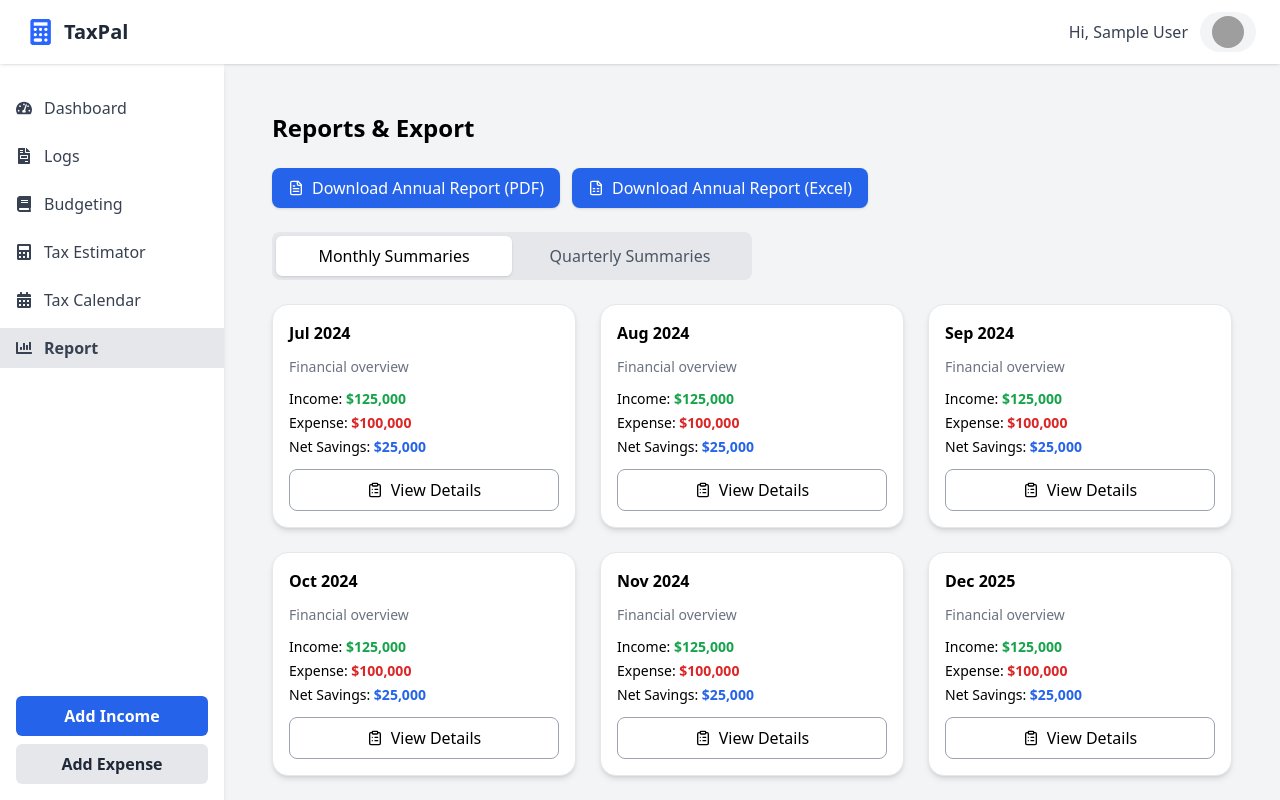
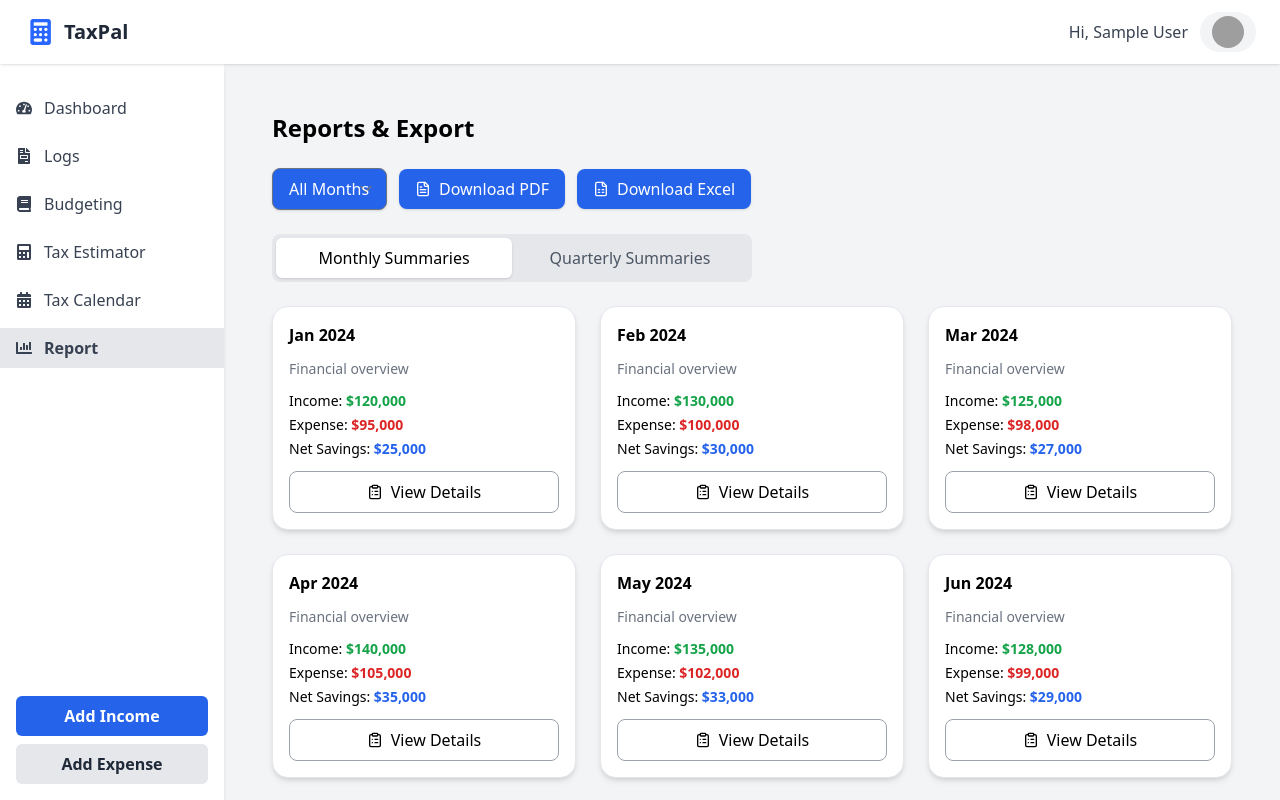
Before and after one commit to Search-Prem/TaxPal, a React (Vite) app in the folder Client/: page /report in a window 1280 px wide. Shown: the top 800 px of the page. Built offline with nearby package versions, Linux system fonts and the light colour scheme; sample sign-in values are in the browser's storage; grey boxes are pictures that could not be loaded.

Commit message:
Reports updated

```diff
--- a/Client/src/pages/Category.jsx
+++ b/Client/src/pages/Category.jsx
@@ -2,6 +2,7 @@
 import { FaUser, FaBell, FaList, FaEdit, FaTimes, FaEye, FaEyeSlash } from "react-icons/fa";
 import { toast } from "react-toastify";
 
+// ---------------- Profile Section ----------------
 function ProfileSection() {
   const [form, setForm] = useState({ name: "", email: "", password: "" });
   const [showPassword, setShowPassword] = useState(false);
@@ -13,9 +14,7 @@
     }
   }, []);
 
-  const handleChange = (e) => {
-    setForm({ ...form, [e.target.name]: e.target.value });
-  };
+  const handleChange = (e) => setForm({ ...form, [e.target.name]: e.target.value });
 
   const handleSave = () => {
     const toSave = { name: form.name, email: form.email };
@@ -24,33 +23,33 @@
   };
 
   return (
-    <div className="bg-white p-8 rounded shadow border w-full h-full">
-
+    <div className="bg-white p-6 rounded shadow border w-full max-w-full">
       <h2 className="text-xl font-bold mb-2">Profile Settings</h2>
       <p className="text-gray-600 mb-4">Update your personal information.</p>
 
       <div className="space-y-4">
         <div>
-          <label className="block text-sm font-medium">Name</label>
+          <label className="block text-sm font-medium mb-1">Name</label>
           <input
             type="text"
             name="name"
             value={form.name}
             onChange={handleChange}
-            className="w-1/2 border rounded px-3 py-2"
-
+            className="w-full border rounded px-3 py-2"
           />
         </div>
+
         <div>
-          <label className="block text-sm font-medium">Email (readonly)</label>
+          <label className="block text-sm font-medium mb-1">Email (readonly)</label>
           <input
             type="email"
             name="email"
             value={form.email}
             readOnly
-             className="w-full max-w-sm border rounded px-3 py-2 bg-gray-100 cursor-not-allowed"
+            className="w-full border rounded px-3 py-2 bg-gray-100 cursor-not-allowed"
           />
         </div>
+
         <div className="relative">
           <label className="block text-sm font-medium mb-1">Password</label>
           <input
@@ -58,12 +57,12 @@
             name="password"
             value={form.password}
             onChange={handleChange}
-            className="w-full max-w-sm border rounded px-3 py-2 pr-10"
             placeholder="Enter new password"
+            className="w-full border rounded px-3 py-2 pr-10"
           />
           <button
             type="button"
-            className="absolute right-3 top-9 text-gray-500"
+            className="absolute right-3 top-1/2 transform -translate-y-1/2 text-gray-500"
             onClick={() => setShowPassword(!showPassword)}
             aria-label={showPassword ? "Hide password" : "Show password"}
             tabIndex={-1}
@@ -83,21 +82,16 @@
   );
 }
 
+// ---------------- Notifications Section ----------------
 function NotificationsSection() {
-  const [prefs, setPrefs] = useState({
-    email: true,
-    sms: false,
-    push: true,
-  });
+  const [prefs, setPrefs] = useState({ email: true, sms: false, push: true });
 
   useEffect(() => {
     const saved = JSON.parse(localStorage.getItem("notificationSettings"));
     if (saved) setPrefs(saved);
   }, []);
 
-  const toggle = (key) => {
-    setPrefs((prev) => ({ ...prev, [key]: !prev[key] }));
-  };
+  const toggle = (key) => setPrefs((prev) => ({ ...prev, [key]: !prev[key] }));
 
   const handleSave = () => {
     localStorage.setItem("notificationSettings", JSON.stringify(prefs));
@@ -105,7 +99,7 @@
   };
 
   return (
-    <div className="bg-white p-6 rounded shadow border">
+    <div className="bg-white p-6 rounded shadow border w-full max-w-full">
       <h2 className="text-xl font-bold mb-2">Notification Settings</h2>
       <p className="text-gray-600 mb-4">Manage your notification preferences.</p>
 
@@ -134,6 +128,7 @@
   );
 }
 
+// ---------------- Main Category Component ----------------
 export default function Category() {
   const [activeTab, setActiveTab] = useState("category");
   const [activeSection, setActiveSection] = useState("income");
@@ -187,13 +182,7 @@
   const handleSaveCategory = () => {
     if (!newCategory.trim()) return;
 
-    const colorPalette = [
-      "bg-pink-500",
-      "bg-indigo-500",
-      "bg-teal-500",
-      "bg-cyan-500",
-      "bg-lime-500",
-    ];
+    const colorPalette = ["bg-pink-500", "bg-indigo-500", "bg-teal-500", "bg-cyan-500", "bg-lime-500"];
     const randomColor = colorPalette[Math.floor(Math.random() * colorPalette.length)];
 
     if (editIndex !== null) {
@@ -222,51 +211,44 @@
   };
 
   return (
-    <div className="min-h-screen bg-gray-50">
+    <div className="min-h-screen bg-gray-50 w-full">
+      {/* Header */}
       <div className="bg-white shadow p-4 border-b">
         <h1 className="text-xl font-bold text-gray-700">Settings</h1>
         <p className="text-gray-500 text-sm">Manage your account settings and preferences</p>
       </div>
 
-      <div className="flex">
-        <div className="w-56 bg-white shadow-md border-r min-h-[calc(100vh-80px)] p-4">
+      <div className="flex w-full">
+        {/* Sidebar */}
+        <div className="w-64 bg-white shadow-md border-r min-h-[calc(100vh-80px)] p-4">
+          {[
+            { key: "profile", icon: <FaUser />, label: "Profile" },
+            { key: "notifications", icon: <FaBell />, label: "Notifications" },
+            { key: "category", icon: <FaList />, label: "Category" },
+          ].map((tab) => (
             <div
+              key={tab.key}
               className={`flex items-center gap-3 p-3 mb-2 rounded cursor-pointer ${
-              activeTab === "profile" ? "bg-gray-100 border-l-4 border-blue-600" : "hover:bg-gray-50"
+                activeTab === tab.key ? "bg-gray-100 border-l-4 border-blue-600" : "hover:bg-gray-50"
               }`}
-            onClick={() => setActiveTab("profile")}
+              onClick={() => setActiveTab(tab.key)}
             >
-            <FaUser className="text-gray-700" />
-            <span className="text-gray-700">Profile</span>
+              {tab.icon}
+              <span className="text-gray-700">{tab.label}</span>
             </div>
-          <div
-            className={`flex items-center gap-3 p-3 mb-2 rounded cursor-pointer ${
-              activeTab === "notifications" ? "bg-gray-100 border-l-4 border-blue-600" : "hover:bg-gray-50"
-            }`}
-            onClick={() => setActiveTab("notifications")}
-          >
-            <FaBell className="text-gray-700" />
-            <span className="text-gray-700">Notifications</span>
-          </div>
-          <div
-            className={`flex items-center gap-3 p-3 mb-2 rounded cursor-pointer ${
-              activeTab === "category" ? "bg-gray-100 border-l-4 border-blue-600" : "hover:bg-gray-50"
-            }`}
-            onClick={() => setActiveTab("category")}
-          >
-            <FaList className="text-gray-700" />
-            <span className="text-gray-700">Category</span>
-          </div>
+          ))}
         </div>
 
-        <div className="flex-1 p-6">
+        {/* Main Content */}
+        <div className="flex-1 p-6 space-y-6">
           {activeTab === "profile" && <ProfileSection />}
           {activeTab === "notifications" && <NotificationsSection />}
 
           {activeTab === "category" && (
-            <div className="bg-white p-6 rounded shadow border">
+            <div className="bg-white p-6 rounded shadow border w-full max-w-full">
               <h2 className="text-xl font-bold mb-4">Category Management</h2>
 
+              {/* Tabs */}
               <div className="flex space-x-6 mb-4 border-b pb-2">
                 <button
                   onClick={() => setActiveSection("income")}
@@ -286,46 +268,24 @@
                 </button>
               </div>
 
+              {/* Category List */}
               <div className="space-y-2">
-                {activeSection === "income" &&
-                  incomeCategories.map((cat, i) => (
-                    <div
-                      key={i}
-                      className="flex justify-between items-center bg-gray-50 p-2 rounded border"
-                    >
+                {(activeSection === "income" ? incomeCategories : expenseCategories).map((cat, i) => (
+                  <div key={i} className="flex justify-between items-center bg-gray-50 p-2 rounded border">
                     <div className="flex items-center space-x-2">
                       <span className={`w-3 h-3 rounded-full ${cat.color}`}></span>
                       <span>{cat.name}</span>
                     </div>
                     <div className="space-x-2">
-                        <button onClick={() => handleEditClick(cat, i, "income")}>
+                      <button onClick={() => handleEditClick(cat, i, activeSection)}>
                         <FaEdit className="text-black cursor-pointer" />
                       </button>
                       <button
-                          onClick={() => setIncomeCategories(incomeCategories.filter((_, idx) => idx !== i))}
-                        >
-                          <FaTimes className="text-black cursor-pointer" />
-                        </button>
-                      </div>
-                    </div>
-                  ))}
-
-                {activeSection === "expenses" &&
-                  expenseCategories.map((cat, i) => (
-                    <div
-                      key={i}
-                      className="flex justify-between items-center bg-gray-50 p-2 rounded border"
-                    >
-                      <div className="flex items-center space-x-2">
-                        <span className={`w-3 h-3 rounded-full ${cat.color}`}></span>
-                        <span>{cat.name}</span>
-                      </div>
-                      <div className="space-x-2">
-                        <button onClick={() => handleEditClick(cat, i, "expenses")}>
-                          <FaEdit className="text-black cursor-pointer" />
-                        </button>
-                        <button
-                          onClick={() => setExpenseCategories(expenseCategories.filter((_, idx) => idx !== i))}
+                        onClick={() =>
+                          activeSection === "income"
+                            ? setIncomeCategories(incomeCategories.filter((_, idx) => idx !== i))
+                            : setExpenseCategories(expenseCategories.filter((_, idx) => idx !== i))
+                        }
                       >
                         <FaTimes className="text-black cursor-pointer" />
                       </button>
@@ -334,6 +294,7 @@
                 ))}
               </div>
 
+              {/* Add Button */}
               <div className="mt-6">
                 <button
                   onClick={handleAddClick}
@@ -347,8 +308,9 @@
         </div>
       </div>
 
+      {/* Modal */}
       {showModal && (
-        <div className="fixed inset-0 flex items-center justify-center bg-black bg-opacity-40">
+        <div className="fixed inset-0 flex items-center justify-center bg-black bg-opacity-40 z-50">
           <div className="bg-white rounded shadow-lg p-6 w-96">
             <h3 className="text-lg font-bold mb-4">
               {editIndex !== null ? "Edit Category" : "Add New Category"}
--- a/Client/src/pages/Report.jsx
+++ b/Client/src/pages/Report.jsx
@@ -9,27 +9,45 @@
   const [activeTab, setActiveTab] = useState("monthly");
   const [selectedItem, setSelectedItem] = useState(null);
   const [isModalOpen, setIsModalOpen] = useState(false);
+  const [selectedMonth, setSelectedMonth] = useState("");
+  const [selectedQuarter, setSelectedQuarter] = useState("");
 
+  // Financial data for full year
   const financialData = [
+    { month: "Jan 2024", income: 120000, expense: 95000 },
+    { month: "Feb 2024", income: 130000, expense: 100000 },
+    { month: "Mar 2024", income: 125000, expense: 98000 },
+    { month: "Apr 2024", income: 140000, expense: 105000 },
+    { month: "May 2024", income: 135000, expense: 102000 },
+    { month: "Jun 2024", income: 128000, expense: 99000 },
     { month: "Jul 2024", income: 125000, expense: 100000 },
     { month: "Aug 2024", income: 125000, expense: 100000 },
     { month: "Sep 2024", income: 125000, expense: 100000 },
     { month: "Oct 2024", income: 125000, expense: 100000 },
     { month: "Nov 2024", income: 125000, expense: 100000 },
-    { month: "Dec 2025", income: 125000, expense: 100000 },
+    { month: "Dec 2024", income: 125000, expense: 100000 },
   ];
 
   const quarterlyData = [
     { quarter: "Q1 2024", income: 375000, expense: 300000 },
-    { quarter: "Q2 2024", income: 390000, expense: 310000 },
-    { quarter: "Q3 2024", income: 400000, expense: 320000 },
-    { quarter: "Q4 2024", income: 410000, expense: 330000 },
+    { quarter: "Q2 2024", income: 403000, expense: 306000 },
+    { quarter: "Q3 2024", income: 375000, expense: 300000 },
+    { quarter: "Q4 2024", income: 375000, expense: 300000 },
   ];
+
+  // Filtered Data
+  const filteredMonthlyData = selectedMonth
+    ? financialData.filter((item) => item.month === selectedMonth)
+    : financialData;
+
+  const filteredQuarterlyData = selectedQuarter
+    ? quarterlyData.filter((item) => item.quarter === selectedQuarter)
+    : quarterlyData;
 
   // PDF Generation
   const downloadPDF = () => {
     const doc = new jsPDF();
-    doc.setFont("helvetica"); // default font
+    doc.setFont("helvetica");
 
     doc.setFontSize(18);
     doc.text("Annual Financial Report", 14, 20);
@@ -39,7 +57,7 @@
     autoTable(doc, {
       startY: 34,
       head: [["Month", "Income", "Expense", "Net Savings"]],
-      body: financialData.map((item) => [
+      body: filteredMonthlyData.map((item) => [
         item.month,
         `$${item.income.toLocaleString()}`,
         `$${item.expense.toLocaleString()}`,
@@ -48,9 +66,9 @@
       foot: [
         [
           "TOTAL",
-          `$${financialData.reduce((sum, i) => sum + i.income, 0).toLocaleString()}`,
-          `$${financialData.reduce((sum, i) => sum + i.expense, 0).toLocaleString()}`,
-          `$${financialData.reduce((sum, i) => sum + (i.income - i.expense), 0).toLocaleString()}`,
+          `$${filteredMonthlyData.reduce((sum, i) => sum + i.income, 0).toLocaleString()}`,
+          `$${filteredMonthlyData.reduce((sum, i) => sum + i.expense, 0).toLocaleString()}`,
+          `$${filteredMonthlyData.reduce((sum, i) => sum + (i.income - i.expense), 0).toLocaleString()}`,
         ],
       ],
     });
@@ -60,7 +78,7 @@
     autoTable(doc, {
       startY: finalY + 4,
       head: [["Quarter", "Income", "Expense", "Net Savings"]],
-      body: quarterlyData.map((item) => [
+      body: filteredQuarterlyData.map((item) => [
         item.quarter,
         `$${item.income.toLocaleString()}`,
         `$${item.expense.toLocaleString()}`,
@@ -69,9 +87,9 @@
       foot: [
         [
           "TOTAL",
-          `$${quarterlyData.reduce((sum, i) => sum + i.income, 0).toLocaleString()}`,
-          `$${quarterlyData.reduce((sum, i) => sum + i.expense, 0).toLocaleString()}`,
-          `$${quarterlyData.reduce((sum, i) => sum + (i.income - i.expense), 0).toLocaleString()}`,
+          `$${filteredQuarterlyData.reduce((sum, i) => sum + i.income, 0).toLocaleString()}`,
+          `$${filteredQuarterlyData.reduce((sum, i) => sum + i.expense, 0).toLocaleString()}`,
+          `$${filteredQuarterlyData.reduce((sum, i) => sum + (i.income - i.expense), 0).toLocaleString()}`,
         ],
       ],
     });
@@ -96,10 +114,13 @@
         expense: `$${item.expense.toLocaleString()}`,
         netSavings: `$${(item.income - item.expense).toLocaleString()}`,
       }));
-    const monthlySheet = XLSX.utils.json_to_sheet(addDollar(financialData));
-    const quarterlySheet = XLSX.utils.json_to_sheet(addDollar(quarterlyData));
+
+    const monthlySheet = XLSX.utils.json_to_sheet(filteredMonthlyData.length ? addDollar(filteredMonthlyData) : addDollar(financialData));
+    const quarterlySheet = XLSX.utils.json_to_sheet(filteredQuarterlyData.length ? addDollar(filteredQuarterlyData) : addDollar(quarterlyData));
+
     XLSX.utils.book_append_sheet(wb, monthlySheet, "Monthly");
     XLSX.utils.book_append_sheet(wb, quarterlySheet, "Quarterly");
+
     const wbout = XLSX.write(wb, { bookType: "xlsx", type: "array" });
     saveAs(new Blob([wbout], { type: "application/octet-stream" }), "Annual_Report.xlsx");
   };
@@ -118,30 +139,74 @@
     <div className="max-w-6xl mx-auto px-6 py-6 space-y-6">
       <h1 className="text-2xl font-bold">Reports & Export</h1>
 
-      <div className="flex gap-3">
-        <button onClick={downloadPDF} className="flex items-center gap-2 bg-blue-600 hover:bg-blue-700 text-white px-4 py-2 rounded-lg shadow">
-          <FileText className="w-4 h-4" /> Download Annual Report (PDF)
+      {/* Filters */}
+      <div className="flex items-center gap-3">
+        {activeTab === "monthly" && (
+          <select
+            value={selectedMonth}
+            onChange={(e) => setSelectedMonth(e.target.value)}
+            className="bg-blue-600 text-white px-4 py-2 rounded-lg shadow hover:bg-blue-700 focus:outline-none"
+          >
+            <option value="" className="text-black">All Months</option>
+            {financialData.map((item) => (
+              <option key={item.month} value={item.month} className="text-black">
+                {item.month}
+              </option>
+            ))}
+          </select>
+        )}
+
+        {activeTab === "quarterly" && (
+          <select
+            value={selectedQuarter}
+            onChange={(e) => setSelectedQuarter(e.target.value)}
+            className="bg-blue-600 text-white px-4 py-2 rounded-lg shadow hover:bg-blue-700 focus:outline-none"
+          >
+            <option value="" className="text-black">All Quarters</option>
+            {quarterlyData.map((item) => (
+              <option key={item.quarter} value={item.quarter} className="text-black">
+                {item.quarter}
+              </option>
+            ))}
+          </select>
+        )}
+
+        <button
+          onClick={downloadPDF}
+          className="flex items-center gap-2 bg-blue-600 hover:bg-blue-700 text-white px-4 py-2 rounded-lg shadow"
+        >
+          <FileText className="w-4 h-4" /> Download PDF
         </button>
-        <button onClick={downloadExcel} className="flex items-center gap-2 bg-blue-600 hover:bg-blue-700 text-white px-4 py-2 rounded-lg shadow">
-          <FileSpreadsheet className="w-4 h-4" /> Download Annual Report (Excel)
+
+        <button
+          onClick={downloadExcel}
+          className="flex items-center gap-2 bg-blue-600 hover:bg-blue-700 text-white px-4 py-2 rounded-lg shadow"
+        >
+          <FileSpreadsheet className="w-4 h-4" /> Download Excel
         </button>
       </div>
 
       {/* Tabs */}
       <div className="w-full">
         <div className="grid grid-cols-2 w-1/2 bg-gray-200 rounded-lg p-1">
-          <button onClick={() => setActiveTab("monthly")} className={`px-4 py-2 rounded-md font-medium ${activeTab === "monthly" ? "bg-white shadow" : "text-gray-600"}`}>
+          <button
+            onClick={() => setActiveTab("monthly")}
+            className={`px-4 py-2 rounded-md font-medium ${activeTab === "monthly" ? "bg-white shadow" : "text-gray-600"}`}
+          >
             Monthly Summaries
           </button>
-          <button onClick={() => setActiveTab("quarterly")} className={`px-4 py-2 rounded-md font-medium ${activeTab === "quarterly" ? "bg-white shadow" : "text-gray-600"}`}>
+          <button
+            onClick={() => setActiveTab("quarterly")}
+            className={`px-4 py-2 rounded-md font-medium ${activeTab === "quarterly" ? "bg-white shadow" : "text-gray-600"}`}
+          >
             Quarterly Summaries
           </button>
         </div>
 
-        {/* Monthly Summaries */}
+        {/* Monthly Cards */}
         {activeTab === "monthly" && (
           <div className="mt-6 grid grid-cols-1 sm:grid-cols-2 lg:grid-cols-3 gap-6">
-            {financialData.map((item, idx) => {
+            {filteredMonthlyData.map((item, idx) => {
               const net = item.income - item.expense;
               return (
                 <div key={idx} className="border bg-white rounded-2xl shadow-md p-4 space-y-3">
@@ -161,10 +226,10 @@
           </div>
         )}
 
-        {/* Quarterly Summaries */}
+        {/* Quarterly Cards */}
         {activeTab === "quarterly" && (
           <div className="mt-6 grid grid-cols-1 sm:grid-cols-2 lg:grid-cols-3 gap-6">
-            {quarterlyData.map((item, idx) => {
+            {filteredQuarterlyData.map((item, idx) => {
               const net = item.income - item.expense;
               return (
                 <div key={idx} className="border bg-white rounded-2xl shadow-md p-4 space-y-3">
```
Lines whose indentation alone changed are shown as unchanged.
